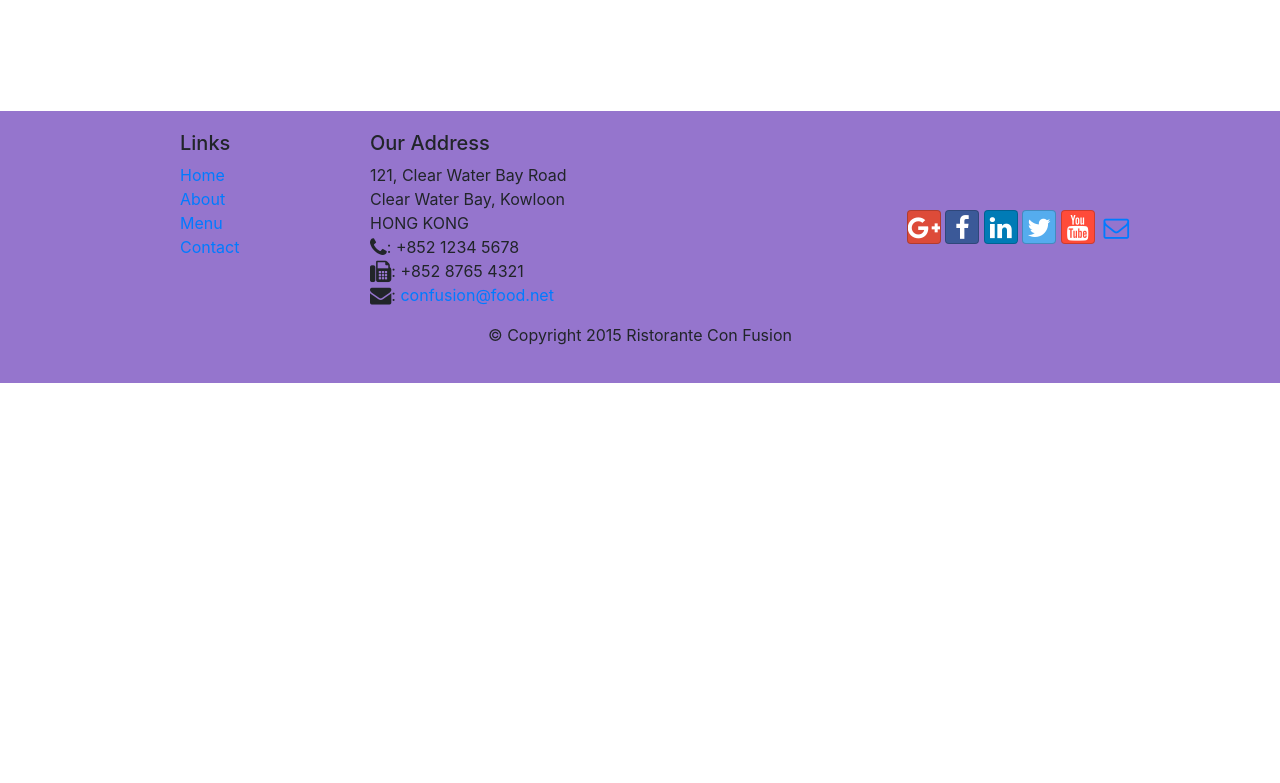
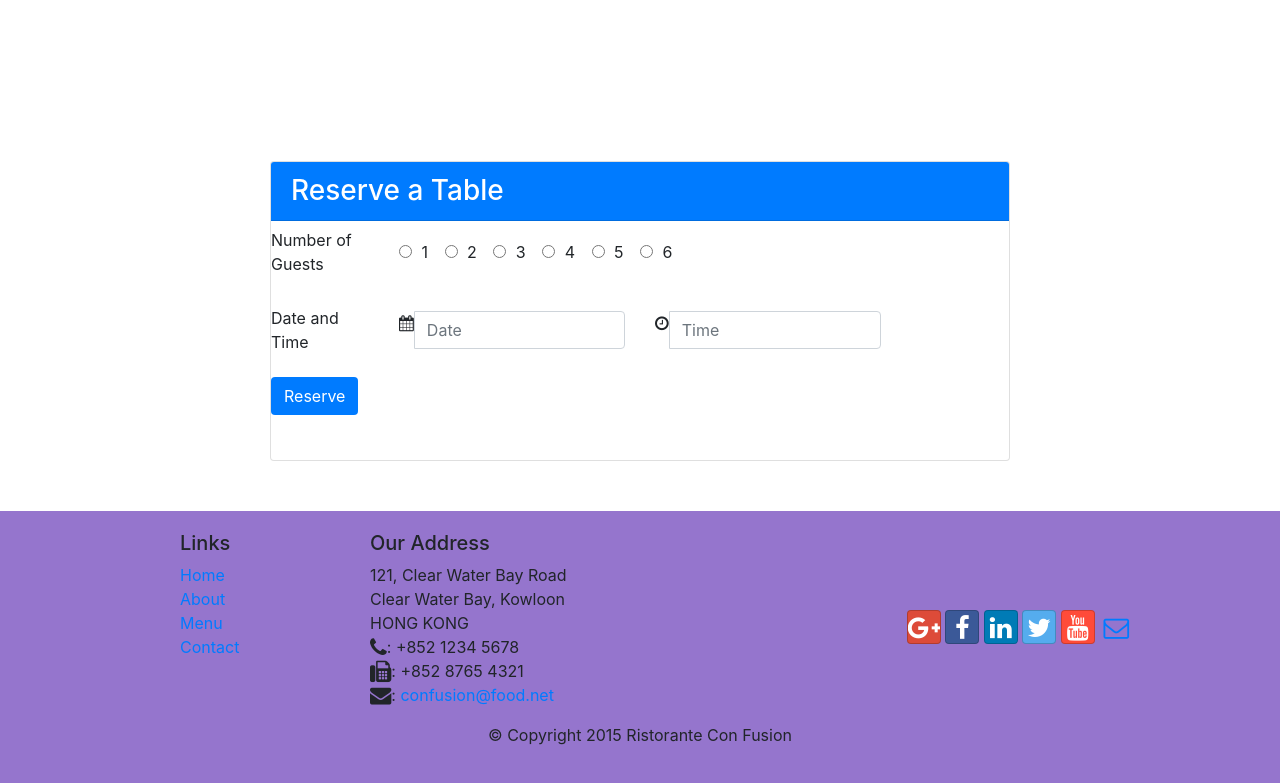
Before and after one commit to fireyose/ConFusion, a website: page index.html in a window 1280 px wide. Shown: the part 1402-2185 px from the top of the page. Before the commit the page ends 1785 px from the top, so only its background shows below. Drawn offline with nearby package versions, Linux system fonts and the light colour scheme.

Commit message:
Reserve Table

```diff
--- a/index.html
+++ b/index.html
@@ -103,6 +103,58 @@
                 </div>
             </div>
         </div>
+        <div class="row row-content">
+            <div class="card col-8 offset-2 p-0">
+                <h3 class="card-header bg-primary text-white">Reserve a Table</h3>
+                <div class="card-block">
+                    <form>
+                        <div class="form-group row">
+                            <label for="numOfGuests" class="col-md-2 col-form-label">Number of Guests</label>
+                            <div class="col-md-10 align-self-center">
+                                <div class="form-check form-check-inline">
+                                    <label class="form-check-label"><input class="form-check-input" type="radio" name="1" id="1g" value="option1"> 1 </label>
+                                </div>
+                                <div class="form-check form-check-inline">
+                                    <label class="form-check-label"><input class="form-check-input" type="radio" name="2" id="2g" value="option1"> 2 </label>
+                                </div>
+                                <div class="form-check form-check-inline">
+                                    <label class="form-check-label"><input class="form-check-input" type="radio" name="3" id="3g" value="option1"> 3 </label>
+                                </div>
+                                <div class="form-check form-check-inline">
+                                    <label class="form-check-label"><input class="form-check-input" type="radio" name="4" id="4g" value="option1"> 4 </label>
+                                </div>
+                                <div class="form-check form-check-inline">
+                                    <label class="form-check-label"><input class="form-check-input" type="radio" name="5" id="5g" value="option1"> 5 </label>
+                                </div>
+                                <div class="form-check form-check-inline">
+                                    <label class="form-check-label"><input class="form-check-input" type="radio" name="6" id="6g" value="option1"> 6 </label>
+                                </div>
+                            </div>
+                        </div>
+                        <div class="form-group row">
+                            <label for="dateTime" class="col-md-2 col-form-label">Date and Time</label>
+                            <div class="col-md-4 align-self-center">
+                                <div class="input-group">
+                                    <div class="input-group-addon"><i class="fa fa-calendar"></i></div>
+                                    <input type="text" class="form-control" placeholder="Date">
+                                </div>
+                            </div>
+                            <div class="col-md-4 align-self-center">
+                                <div class="input-group">
+                                    <div class="input-group-addon"><i class="fa fa-clock-o"></i></div>
+                                    <input type="text" class="form-control" placeholder="Time">
+                                </div>
+                            </div>
+                        </div>
+                        <div class="form-group row">
+                            <div class="col">
+                                <button class="btn bg-primary text-white">Reserve</button>
+                            </div>
+                        </div>
+                    </form>
+                </div>
+            </div>
+        </div>
     </div>
 
     <!-- Footer -->
```
